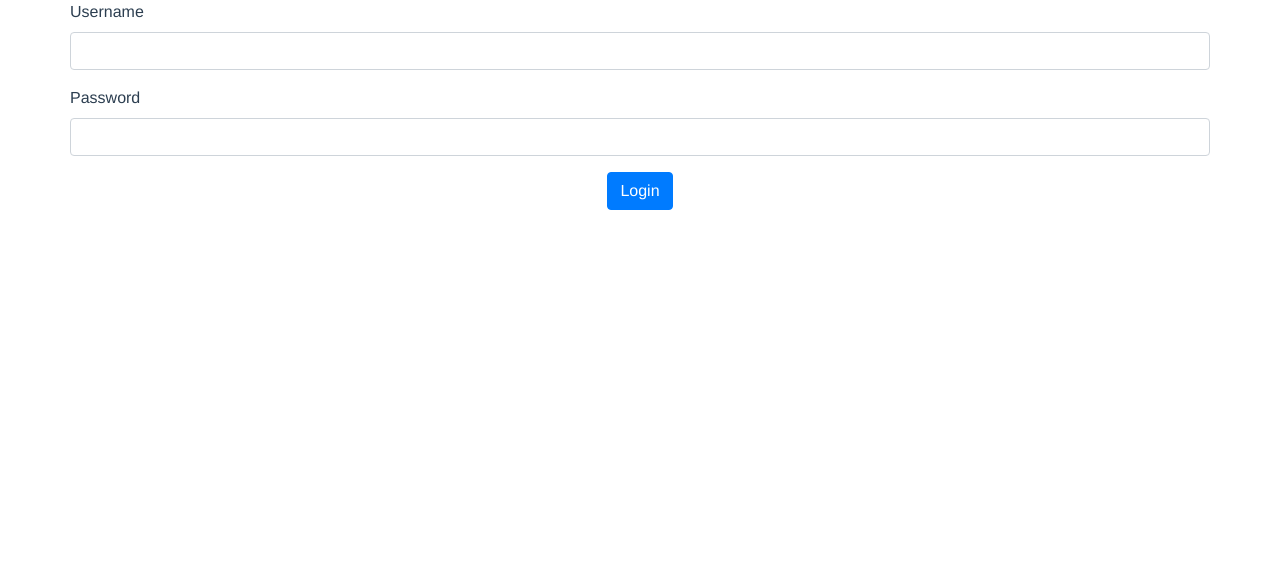
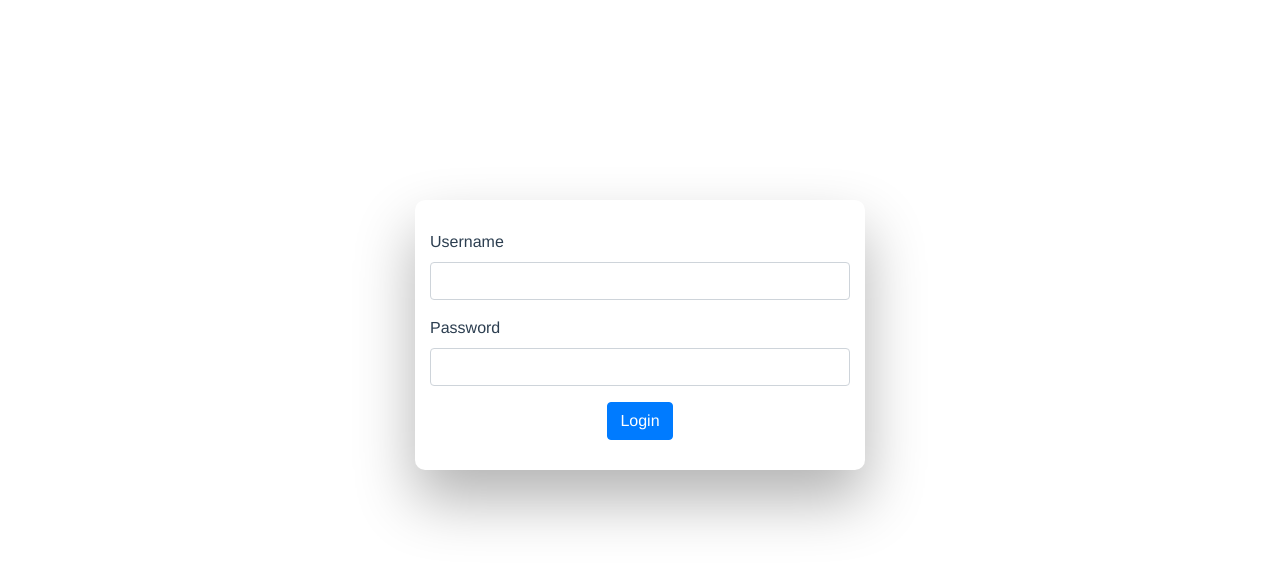
Before and after one commit to chinnawatsut/reader-vue, a Vue app: page /login in a window 1280 px wide. Shown: the top 566 px of the page. Built offline with nearby package versions, Linux system fonts and the light colour scheme.

Commit message:
06_VueRouter_Guard_StyleLogin

```diff
--- a/src/router/index.js
+++ b/src/router/index.js
@@ -2,6 +2,7 @@ import Vue from "vue";
 import VueRouter from "vue-router";
 import Home from "../views/Home.vue";
 import Login from "../views/Login.vue";
+import localStorage from '../services/localStorage';
 
 Vue.use(VueRouter);
 
@@ -9,7 +10,10 @@ const routes = [
   {
     path: "/",
     name: "home",
-    component: Home
+    component: Home,
+    meta: {
+      isAuth: true,
+    }
   },
   {
     path: "/login",
@@ -24,4 +28,16 @@ const router = new VueRouter({
   routes
 });
 
+
+router.beforeEach((to, from, next) => {
+  let token = localStorage.getToken()
+  const requiresAuth = to.matched.some(record => record.meta.isAuth)
+
+  if (requiresAuth && !token) {
+    next({ name: "login" })
+  } else {
+    next()
+  }
+})
+
 export default router;
--- a/src/views/Login.vue
+++ b/src/views/Login.vue
@@ -1,6 +1,7 @@
 <template>
+  <div>
     <div class="container">
-    <form @submit.prevent="login">
+      <form class="login-form" @submit.prevent="login">
         <div class="form-group row">
           <label for="username">Username</label>
           <input class="form-control" id="username" v-model="username" type="text" />
@@ -12,11 +13,12 @@
         <button class="btn btn-primary">Login</button>
       </form>
     </div>
+  </div>
 </template>
 
 <script>
 import AuthAPI from "../services/auth.api";
-import LocalStorage from "../services/localStorage"
+import LocalStorage from "../services/localStorage";
 export default {
   data() {
     return {
@@ -32,14 +34,31 @@ export default {
       };
       AuthAPI.login(credential)
         .then(response => {
-          console.log(response)
-          LocalStorage.setToken(response.data.token)
-          this.$router.push({ name: "home" })
+          console.log(response);
+          LocalStorage.setToken(response.data.token);
+          this.$router.push({ name: "home" });
         })
         .catch(err => {
-          console.log(err);
+          console.log(err.response.data);
         });
     }
   }
 };
 </script>
+
+<style lang="css" scoped>
+.login-form {
+   -webkit-border-radius: 10px 10px 10px 10px;
+  border-radius: 10px 10px 10px 10px;
+  background: #fff;
+  padding: 30px;
+  width: 90%;
+  max-width: 450px;
+  position: relative;
+  -webkit-box-shadow: 0 30px 60px 0 rgba(0,0,0,0.3);
+  box-shadow: 0 30px 60px 0 rgba(0,0,0,0.3);
+  text-align: center;
+  margin: auto;
+  margin-top: 200px;
+}
+</style>
```
Lines whose indentation alone changed are shown as unchanged.
